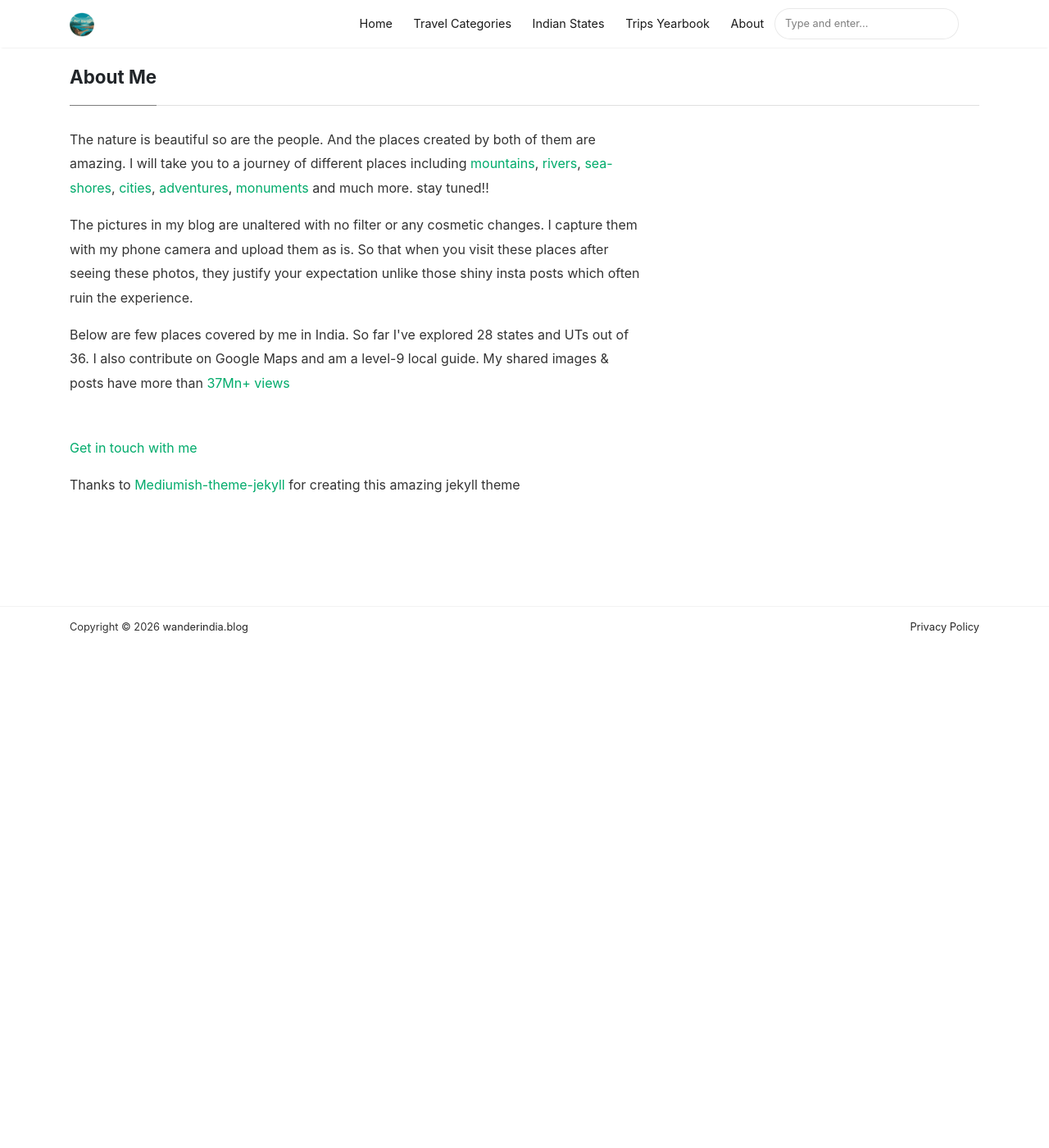
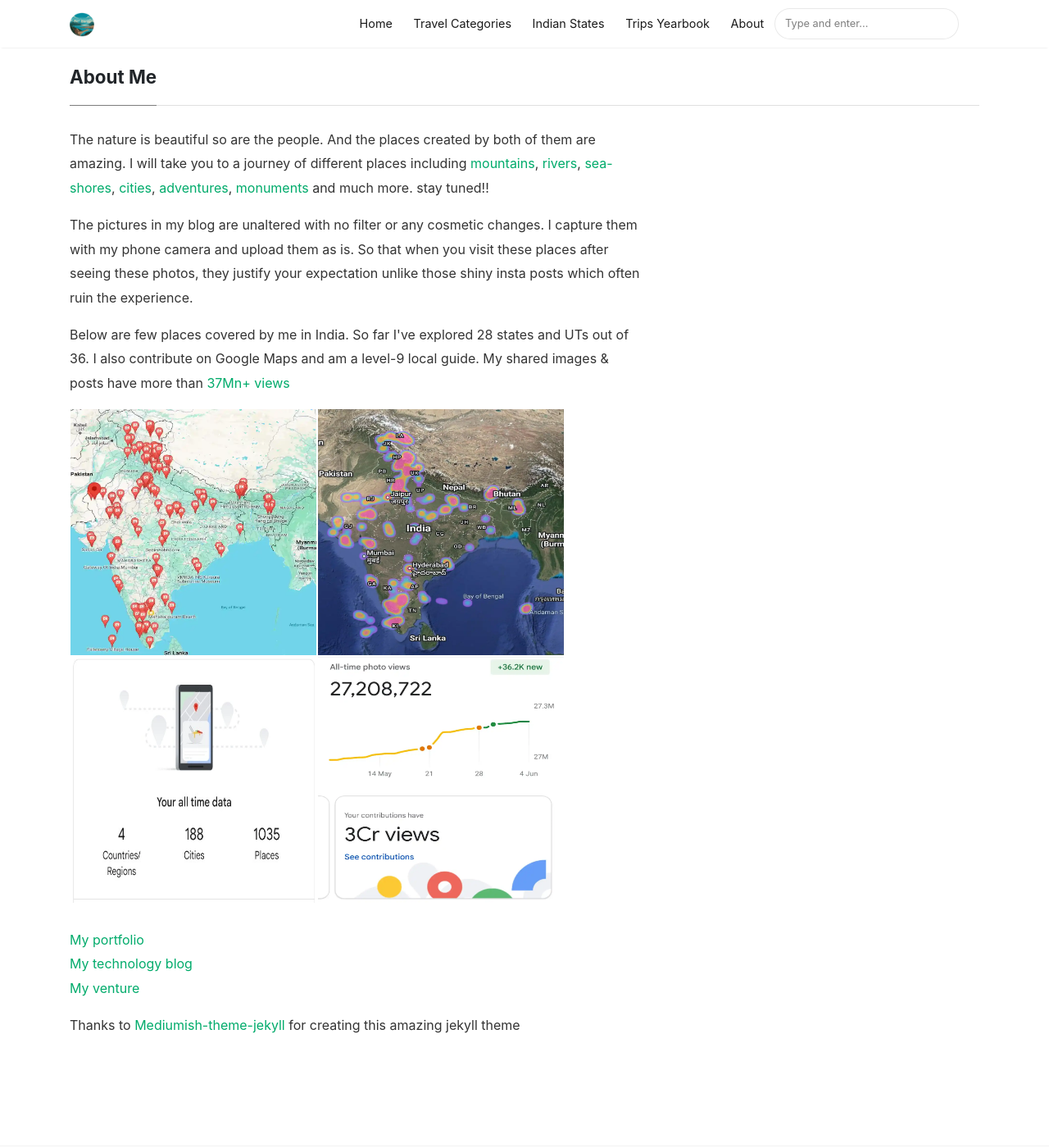
Before and after one commit to thekosmix/wanderindia.blog, a Jekyll site: the page built from _pages/about.md, in a window 1280 px wide and 1400 px high. Shown: the whole window at 82% size. Built offline with Jekyll 4.4.1, drawn with Linux system fonts in a browser that asks for light colours; nearby versions of some CDN libraries; a script that is not in the unit is left out; comment, search, counter and statistics services are not loaded.

Commit message:
added backlinks

```diff
--- a/_config.yml
+++ b/_config.yml
@@ -29,6 +29,8 @@ authors:
     gravatar: 744cc0eec84c2f48966a7da5be45817c
     email: siddharth.dce08@gmail.com
     web: https://thekosmix.github.io
+    blog: https://www.thekosmix.com
+    venture: https://www.offlinekidsgames.com
     twitter: https://twitter.com/thekosmix
     linkedin: https://www.linkedin.com/in/kumarsiddharth
     description: "Coder by Profession, Adventurer by passion, Explorer by choice"
--- a/_pages/about.md
+++ b/_pages/about.md
@@ -22,16 +22,20 @@ comments: true
 
         <table>
             <tr>
-                <td><amp-img src="/assets/images/google-location-marker.webp" loading="lazy" width="300" height="300" alt="Locations travelled in last 5 years"></amp-img></td>
-                <td><amp-img src="/assets/images/google-heat-map.webp" loading="lazy" width="300" height="300" alt="All time Google heatmap of travelled places"></amp-img></td>
+                <td><img src="/assets/images/google-location-marker.webp" loading="lazy" width="300" height="300" alt="Locations travelled in last 5 years"></td>
+                <td><img src="/assets/images/google-heat-map.webp" loading="lazy" width="300" height="300" alt="All time Google heatmap of travelled places"></td>
             </tr>
             <tr>
-                <td><amp-img src="/assets/images/google-all-time.webp" loading="lazy" width="300" height="300" alt="All time Google data of travelled places"></amp-img></td>
-                <td><amp-img src="/assets/images/google-stats.webp" loading="lazy" width="300" height="300" alt="All time Google stats of viewed places"></amp-img></td>
+                <td><img src="/assets/images/google-all-time.webp" loading="lazy" width="300" height="300" alt="All time Google data of travelled places"></td>
+                <td><img src="/assets/images/google-stats.webp" loading="lazy" width="300" height="300" alt="All time Google stats of viewed places"></td>
             </tr>
         </table>
         <br/>
-        <p><a href="{{site.authors.sid.web}}">Get in touch with me</a></p>
+        <p>
+            <a href="{{site.authors.sid.web}}">My portfolio</a><br/>
+            <a href="{{site.authors.sid.blog}}">My technology blog</a><br/>
+            <a href="{{site.authors.sid.venture}}">My venture</a>
+        </p>
         <p>Thanks to <a target="_blank" href="https://github.com/wowthemesnet/mediumish-theme-jekyll">Mediumish-theme-jekyll</a> for creating this amazing jekyll theme</p>
         <div class="col-md-4">
 
```
